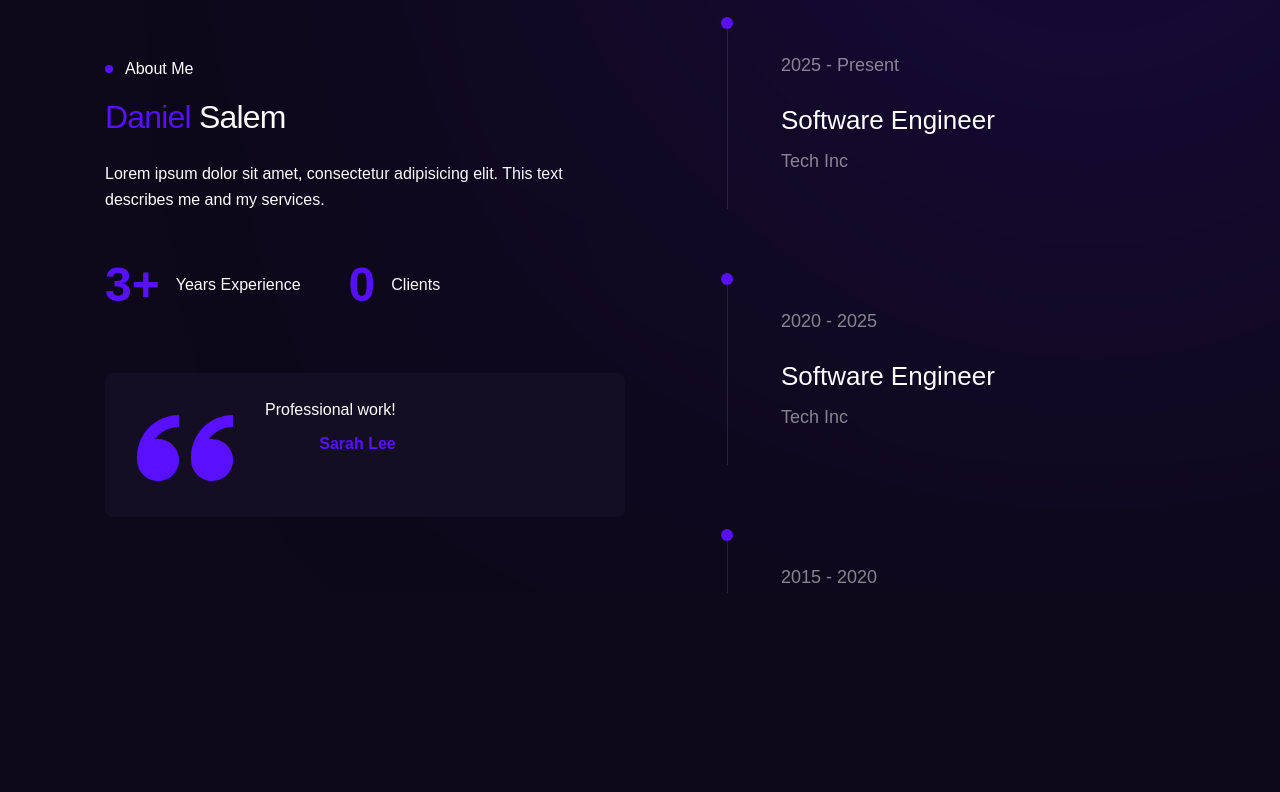
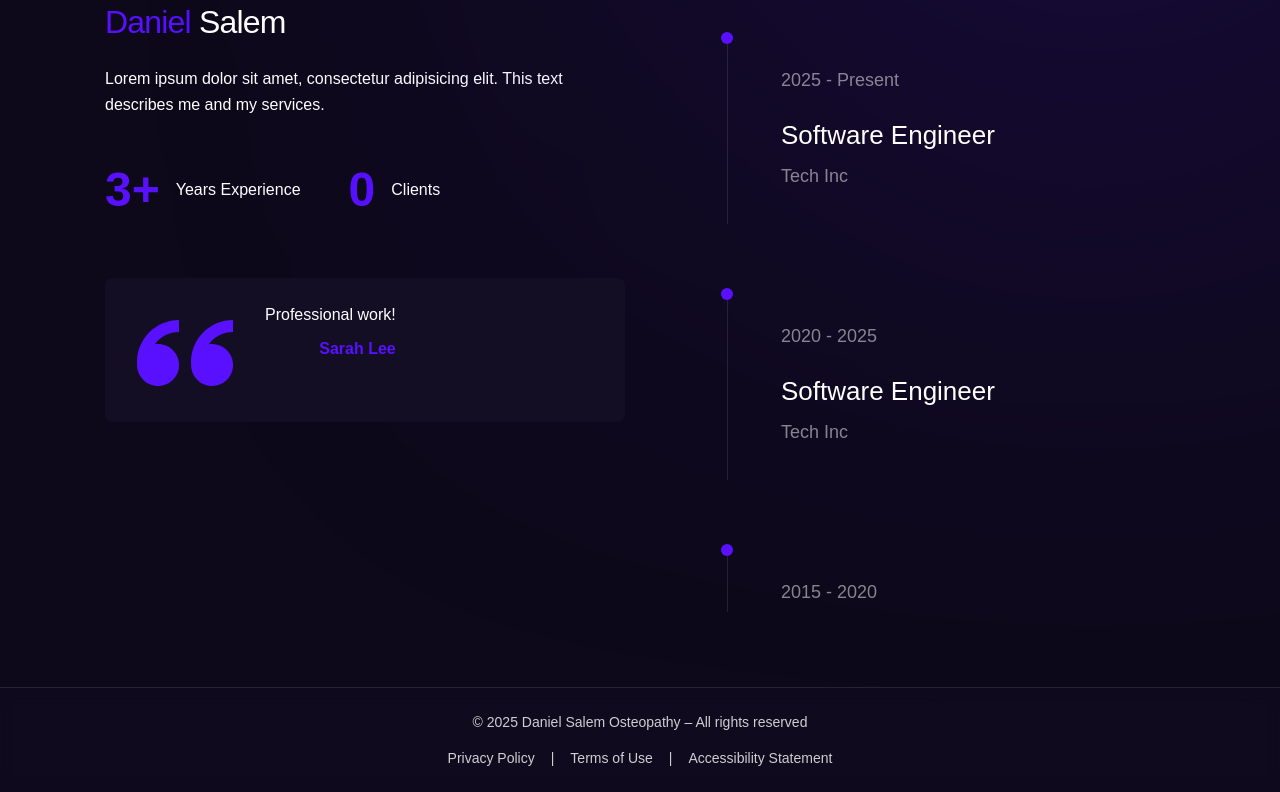
Before and after one commit to DavidGerasim/Daniel-website, a Next.js app in the folder frontend/: page /about in a window 1280 px wide. Shown: the part 207-999 px from the top of the page. Before the commit the page ends 800 px from the top, so only its background shows below. Built offline with nearby package versions, Linux system fonts and the light colour scheme; no server answers; a web font is replaced by a local one.

Commit message:
Layout and About page improvements: add full-width Footer, fix horizontal scroll, adjust vertical centering, remove inner scroll for About content except Journey, update Home page layout

```diff
--- a/frontend/app/about/page.jsx
+++ b/frontend/app/about/page.jsx
@@ -20,10 +20,10 @@ const About = () => {
         opacity: 1,
         transition: { delay: 0.4, duration: 0.4, ease: "easeIn" },
       }}
-      className="h-screen flex flex-col md:flex-col justify-center"
+      className="min-h-screen flex flex-col justify-center"
     >
       <div className="container mx-auto px-0">
-        <div className="flex flex-col xl:flex-row items-center gap-24 w-full h-[680px]">
+        <div className="flex flex-col xl:flex-row items-start gap-24 w-full">
           {/* Left side */}
           <div className="w-full">
             <div>
@@ -31,26 +31,28 @@ const About = () => {
                 <div className="w-2 h-2 bg-accent rounded-full"></div>
                 <p>{t.about.title}</p>
               </div>
+
               <h2 className="h2 mb-6">
                 <span className="text-accent">{t.about.name.first}</span>{" "}
                 {t.about.name.last}
               </h2>
+
               <p className="max-w-[540px] mb-12">{t.about.description}</p>
+
               <div className="flex flex-col items-start gap-16">
                 <Stats stats={t.about.stats} />
                 <Testimonial testimonials={t.about.testimonials} />
               </div>
             </div>
           </div>
-          {/* Right side - Scrool Area */}
-          <div className="w-full flex flex-col h-auto xl:h-[680px]">
-            {/* Title stays outside the ScrollArea */}
+
+          {/* Right side - Scroll Area */}
+          <div className="w-full flex flex-col">
             <h2 className="h2 mb-8">
               {t.about.journeyTitle.normal}{" "}
               <span className="text-accent">{t.about.journeyTitle.accent}</span>
             </h2>
 
-            {/* ScrollArea only wraps the timeline */}
             <ScrollArea className="w-full h-[500px] xl:h-[580px]">
               <Journey journey={t.about.journey} />
             </ScrollArea>
--- /dev/null
+++ b/frontend/app/i18n/en/footer.js
@@ -0,0 +1,8 @@
+// frontend/app/i18n/en/footer.js
+export default {
+  businessName: "Daniel Salem Osteopathy",
+  rights: "All rights reserved",
+  privacy: "Privacy Policy",
+  terms: "Terms of Use",
+  accessibility: "Accessibility Statement",
+};
--- a/frontend/app/i18n/en/index.js
+++ b/frontend/app/i18n/en/index.js
@@ -10,6 +10,7 @@ import signup from "./signup";
 import dashboard from "./dashboard";
 import forgotPassword from "./forgotPassword";
 import resetPassword from "./resetPassword";
+import footer from "./footer";
 
 export default {
   nav,
@@ -23,4 +24,5 @@ export default {
   dashboard,
   forgotPassword,
   resetPassword,
+  footer,
 };
--- /dev/null
+++ b/frontend/app/i18n/he/footer.js
@@ -0,0 +1,8 @@
+// frontend/app/i18n/he/footer.js
+export default {
+  businessName: "דניאל סאלם – אוסטיאופתיה",
+  rights: "כל הזכויות שמורות",
+  privacy: "מדיניות פרטיות",
+  terms: "תנאי שימוש",
+  accessibility: "הצהרת נגישות",
+};
--- a/frontend/app/i18n/he/index.js
+++ b/frontend/app/i18n/he/index.js
@@ -1,4 +1,5 @@
 // frontend/app/i18n/he/index.js
+import nav from "./nav";
 import home from "./home";
 import about from "./about";
 import services from "./services";
@@ -9,9 +10,10 @@ import signup from "./signup";
 import dashboard from "./dashboard";
 import forgotPassword from "./forgotPassword";
 import resetPassword from "./resetPassword";
-import nav from "./nav";
+import footer from "./footer";
 
 const he = {
+  nav,
   home,
   about,
   services,
@@ -22,7 +24,7 @@ const he = {
   dashboard,
   forgotPassword,
   resetPassword,
-  nav,
+  footer,
 };
 
 export default he;
--- /dev/null
+++ b/frontend/app/i18n/ru/footer.js
@@ -0,0 +1,8 @@
+// frontend/app/i18n/ru/footer.js
+export default {
+  businessName: "Остеопатия Даниэля Салема",
+  rights: "Все права защищены",
+  privacy: "Политика конфиденциальности",
+  terms: "Условия использования",
+  accessibility: "Заявление о доступности",
+};
--- a/frontend/app/i18n/ru/index.js
+++ b/frontend/app/i18n/ru/index.js
@@ -1,4 +1,5 @@
 // frontend/app/i18n/ru/index.js
+import nav from "./nav";
 import home from "./home";
 import about from "./about";
 import services from "./services";
@@ -9,9 +10,10 @@ import signup from "./signup";
 import dashboard from "./dashboard";
 import forgotPassword from "./forgotPassword";
 import resetPassword from "./resetPassword";
-import nav from "./nav";
+import footer from "./footer";
 
 const ru = {
+  nav,
   home,
   about,
   services,
@@ -22,7 +24,7 @@ const ru = {
   dashboard,
   forgotPassword,
   resetPassword,
-  nav,
+  footer,
 };
 
 export default ru;
--- a/frontend/app/layout.jsx
+++ b/frontend/app/layout.jsx
@@ -8,6 +8,7 @@ import MainNav from "@/components/MainNav";
 import Gradient from "@/components/Gradient";
 import Header from "@/components/Header";
 import PageTransition from "@/components/PageTransition";
+import Footer from "@/components/Footer";
 
 export const metadata = {
   title: "Create Next App",
@@ -17,22 +18,30 @@ export const metadata = {
 export default function RootLayout({ children }) {
   return (
     <html lang="en">
-      <body className="antialiased overflow-hidden relative">
+      <body className="antialiased relative overflow-x-hidden">
         <div suppressHydrationWarning>
           <I18nProvider>
             <FontWrapper>
               <PageTransition>
                 <Gradient />
-                <div className="flex">
+
+                <div className="flex min-h-screen">
                   {/* main nav */}
                   <div className="hidden 2xl:flex w-[285px] h-screen bg-secondary">
                     <MainNav />
                   </div>
-                  <div className="w-full max-w-[1130px] px-[15px] mx-auto h-screen flex flex-col">
-                    <Header />
 
-                    {/* scrollable page content */}
-                    <div className="flex-1 overflow-hidden">{children}</div>
+                  <div className="flex-1 flex flex-col">
+                    <div className="w-full max-w-[1130px] px-[15px] mx-auto flex flex-col flex-1">
+                      <Header />
+
+                      {/* פה גלילה אנכית בלבד */}
+                      <div className="flex-1 overflow-y-auto overflow-x-hidden">
+                        {children}
+                      </div>
+                    </div>
+
+                    <Footer />
                   </div>
                 </div>
               </PageTransition>
--- a/frontend/app/page.jsx
+++ b/frontend/app/page.jsx
@@ -25,7 +25,7 @@ const Home = () => {
         transition: { delay: 0.4, duration: 0.4, ease: "easeIn" },
       }}
     >
-      <div className="h-screen flex items-center">
+      <div className="min-h-screen flex items-center overflow-hidden">
         {/* pattern */}
         <Pattern />
         <div className="flex flex-col xl:flex-row items-center justify-between w-full">
@@ -67,7 +67,7 @@ const Home = () => {
             {/* avartar img*/}
             <Image
               src={avatarImg}
-              alt=""
+              alt="Portrait of Daniel Salem, Osteopath"
               width={440}
               height={600}
               quality={100}
--- /dev/null
+++ b/frontend/components/Footer.jsx
@@ -0,0 +1,48 @@
+// frontend/components/Footer.jsx
+"use client";
+
+import Link from "next/link";
+import { useI18n } from "@/app/i18nProvider";
+import { dictionaries } from "@/app/i18n";
+
+const Footer = () => {
+  const { lang } = useI18n();
+  const t = dictionaries[lang].footer;
+
+  const currentYear = new Date().getFullYear();
+
+  return (
+    <footer className="w-full border-t border-white/10 bg-secondary/30 backdrop-blur-sm py-6">
+      <div className="px-8">
+        <div className="flex flex-col items-center gap-4 text-sm text-white/80">
+          <div className="text-center">
+            © {currentYear} {t.businessName} – {t.rights}
+          </div>
+
+          <div className="flex flex-wrap justify-center gap-4">
+            <Link href="/privacy" className="hover:text-accent transition">
+              {t.privacy}
+            </Link>
+
+            <span>|</span>
+
+            <Link href="/terms" className="hover:text-accent transition">
+              {t.terms}
+            </Link>
+
+            <span>|</span>
+
+            <Link
+              href="/accessibility"
+              className="hover:text-accent transition"
+            >
+              {t.accessibility}
+            </Link>
+          </div>
+        </div>
+      </div>
+    </footer>
+  );
+};
+
+export default Footer;
```
